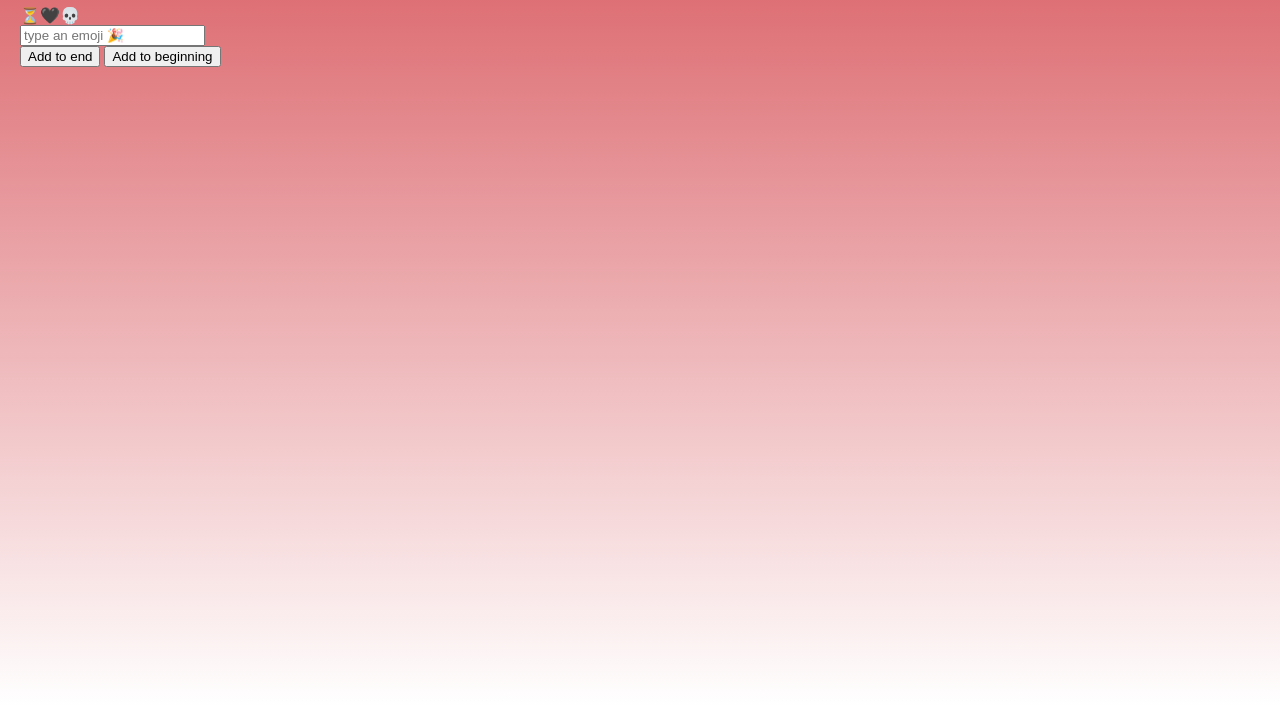
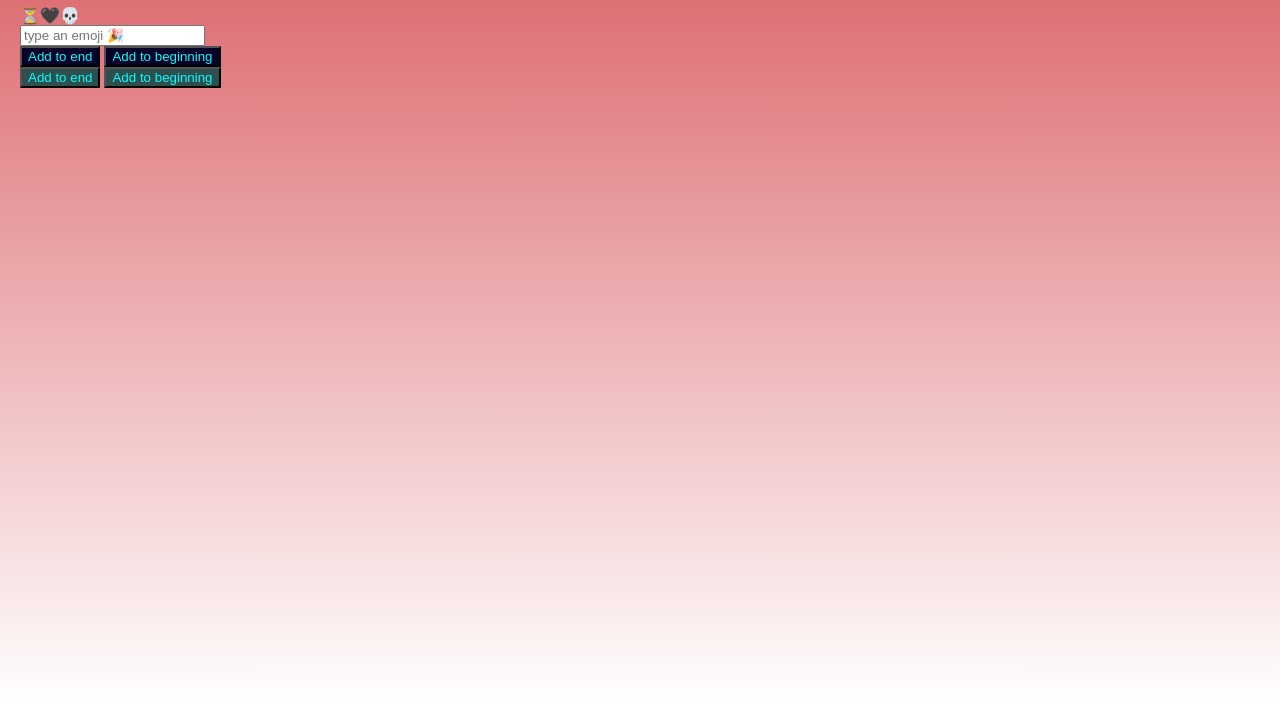
Before and after one commit to cvs181801/EmojiProject, a plain HTML site: page index.html in a window 1280 px wide. Shown: the part 94-800 px from the top of the page. Drawn offline with Linux system fonts and the light colour scheme.

Commit message:
more buttons!

```diff
--- a/index.html
+++ b/index.html
@@ -12,5 +12,9 @@
             <button id="push-btn">Add to end</button>
             <button id="unshift-btn">Add to beginning</button>
         </div>
+        <div class="buttons-wrapper">
+            <button id="pop-btn">Add to end</button>
+            <button id="shift-btn">Add to beginning</button>
+        </div>
     <script src="index.js"></script>
 </body>
--- a/stylesheet.css
+++ b/stylesheet.css
@@ -13,3 +13,13 @@ h1 {
     font-family: "copperplate", 'Courier New', Courier, monospace;
     text-shadow: 2px 2px 4px #000000;
 }
+
+#push-btn,#unshift-btn {
+    background-color: #050127;
+    color: aqua;
+}
+
+#shift-btn,#pop-btn {
+    background-color: darkslategrey;
+    color: aqua;
+}
```
